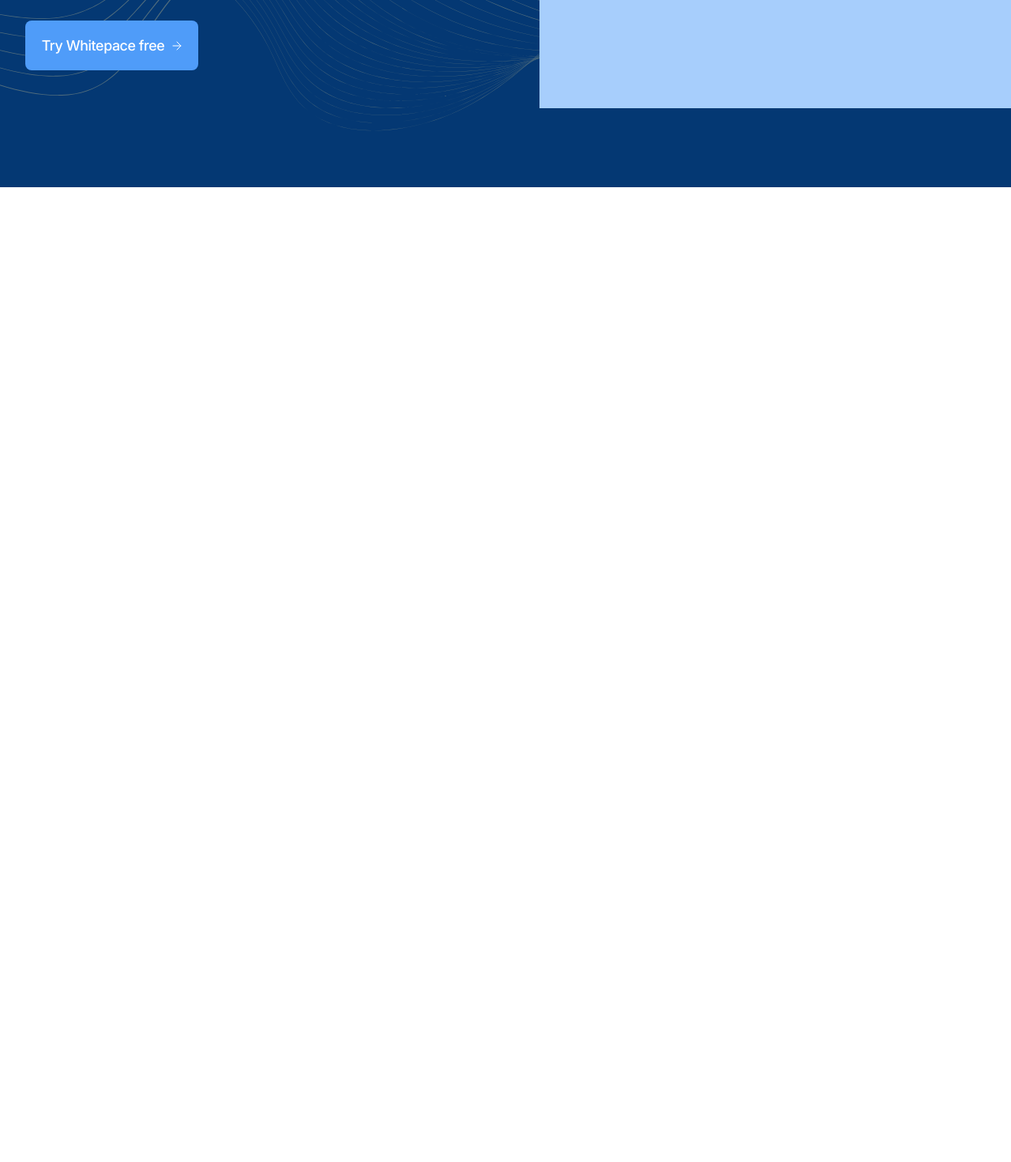
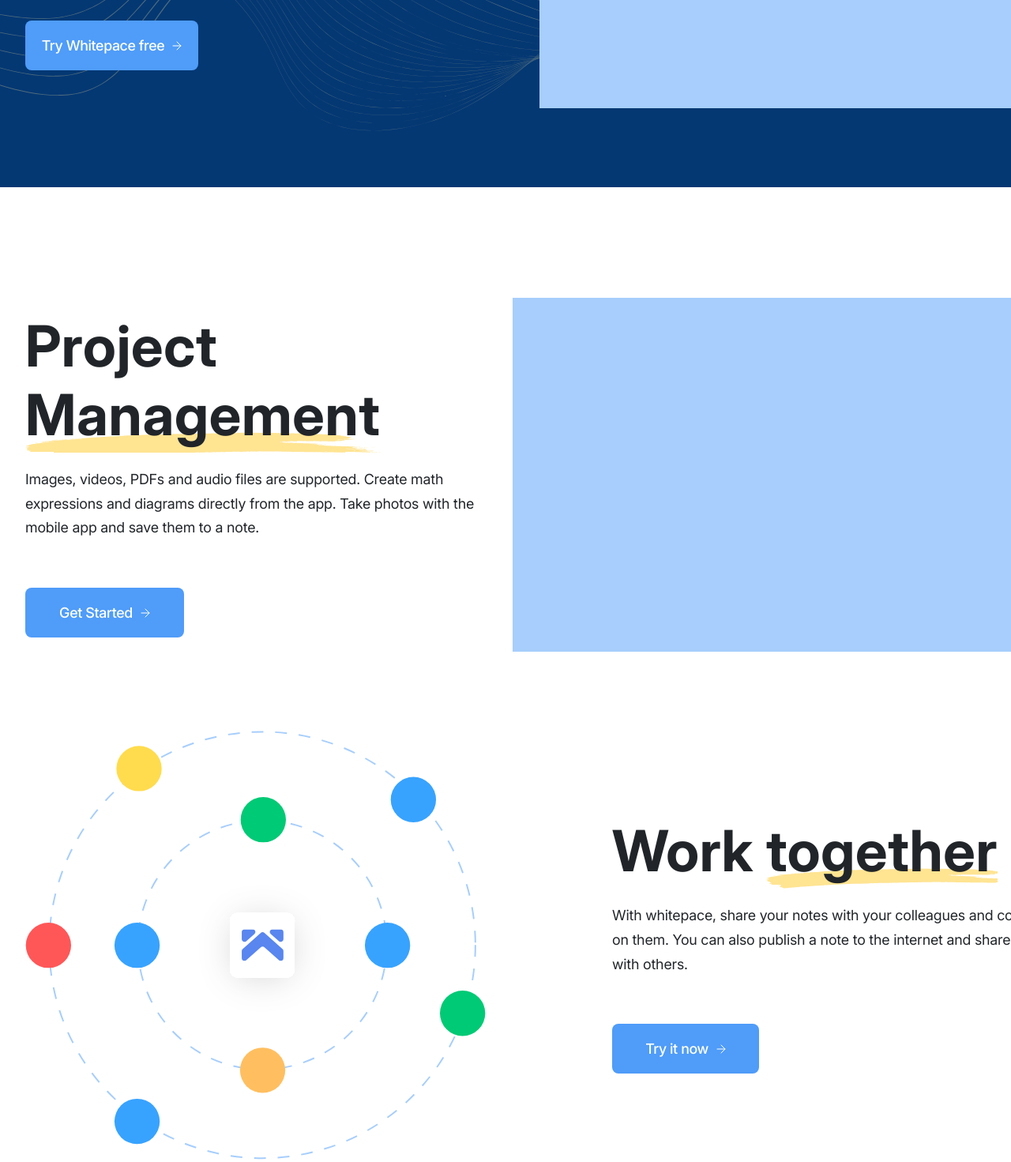
Before and after one commit to sealexe/white-pace, a plain HTML site: page index.html in a window 1280 px wide. Shown: the part 512-1983 px from the top of the page at 79% size. Before the commit the page ends 800 px from the top, so only its background shows below. Drawn offline with Linux system fonts and the light colour scheme.

Commit message:
сверстана вторая секция, остались вопросы по подчеркиванию:переиспользование класса, обрезается картинка

```diff
--- a/index.html
+++ b/index.html
@@ -43,7 +43,7 @@
         </nav>
         <nav class="header__menu-buttons">
           <button class="button header__menu-login-button">Login</button>
-          <button class="button header__menu-try-button">Try Whitepace free</button>
+          <button class="button button-decor header__menu-try-button">Try Whitepace free</button>
           </div>
         </nav>
       </div>
@@ -57,11 +57,44 @@
             that enables your teams to collaborate, plan, analyze
             and manage everyday tasks</p>
           </div>
-          <button type="button" class="button cover__try-button">Try Whitepace free</button>
+          <button type="button" class="button button-decor cover__try-button">Try Whitepace free</button>
         </div>
         <div class="image__workpiece"></div>
       </section>
-
+      <section class="preferences">
+        <article class="preferences__card-management">
+          <div class="preferences__card-management-description">
+            <h2 class="preferences__card-management-description-title">Project <span class="title-decor">Management</span></h2>
+            <div class="preferences__card-management-description-text">
+              <p>
+                Images, videos, PDFs and audio files are supported.
+                Create math expressions and diagrams directly from the app.
+                Take photos with the mobile app and save them to a note.
+              </p>
+            </div>
+            <button class="button button-decor preferences__card-management-description-button">Get Started</button>
+          </div>
+          <div class="preferences__card-image-workpiece"></div>
+        </article>
+        <article class="preferences__card-work">
+          <div class="preferences__card-work-image-container">
+            <img
+            class="preferences__card-work-image"
+            src="./images/worktogether.svg"
+            alt="Рисунок-схема совместной работы">
+          </div>
+          <div class="preferences__card-work-description">
+            <h2 class="preferences__card-work-description-title">Work <span class="title-decor">together</span></h2>
+            <div class="preferences__card-work-description-text">
+              <p>
+                With whitepace, share your notes with your colleagues and collaborate on them.
+                You can also publish a note to the internet and share the URL with others.
+              </p>
+            </div>
+            <button class="button button-decor preferences__card-work-button">Try it now</button>
+          </div>
+        </article>
+      </section>
     </main>
 </body>
 </html>
--- a/styles/style.css
+++ b/styles/style.css
@@ -59,6 +59,24 @@
   border: none;
 }
 
+.button-decor {
+  background-color: #4f9cf9;
+  border-radius: 8px;
+  font-style: normal;
+  font-weight: 500;
+  font-size: 18px;
+  line-height: 1.3;
+  letter-spacing: -0.02em;
+  color: #fff;
+}
+
+.button-decor::after {
+  content: url(../images/arrow.svg);
+  margin-inline-start: 10px;
+  width: 10px;
+  height: 10px;
+}
+
 .header__menu-buttons {
   display: flex;
   gap: 24px;
@@ -92,13 +110,6 @@
   line-height: 128%;
   letter-spacing: -0.02em;
   color: #fff;
-}
-
-.header__menu-try-button::after {
-  content: url(../images/arrow.svg);
-  margin-inline-start: 10px;
-  width: 10px;
-  height: 10px;
 }
 
 .cover {
@@ -164,9 +175,128 @@
   border-radius: 8px;
 }
 
-.cover__try-button::after {
-  content: url(../images/arrow.svg);
-  margin-inline-start: 10px;
-  width: 10px;
-  height: 10px;
+
+.preferences {
+  display: flex;
+  flex-direction: column;
+  justify-content: space-between;
+  padding: 140px 32px;
+  gap: 100px;
 }
+
+.preferences__card-management {
+  display: grid;
+  grid-template-columns: 1fr 719px;
+}
+
+.preferences__card-management-description {
+  align-self: center;
+}
+
+.preferences__card-management-description-title {
+  font-style: normal;
+  font-weight: 700;
+  font-size: 72px;
+  line-height: 1.2;
+  letter-spacing: 0.01em;
+  color: #212529;
+  position: relative;
+  z-index: 0;
+}
+
+/* .preferences__card-management-description-title::after {
+  content: url(../images/underline.svg);
+  width: 484.21px;
+  height: 36.75px;
+  display: block;
+  rotate: 0.15deg;
+  position: absolute;
+  z-index: -1;
+  left: 0;
+  bottom: 18px;
+} */
+
+.preferences__card-management-description-text {
+  font-style: normal;
+  font-weight: 400;
+  font-size: 18px;
+  line-height: 1.7;
+  letter-spacing: -0.01em;
+  color: #212529;
+  margin-block-start: 24px;
+}
+
+.preferences__card-management-description-button {
+  width: 201px;
+  height: 63px;
+  margin-block-start: 60px;
+}
+
+.preferences__card-image-workpiece {
+  height: 448px;
+  background-color: #a7cefc;
+}
+
+.preferences__card-work {
+  display: grid;
+  grid-template-columns: 583px 1fr;
+  gap: 160px;
+}
+
+.preferences__card-work-image-container {
+  height: 542.76px;
+}
+
+.preferences__card-work-image {
+  height: 100%;
+}
+
+.preferences__card-work-description {
+  align-self: center;
+}
+
+.preferences__card-work-description-title {
+  font-style: normal;
+  font-weight: 700;
+  font-size: 72px;
+  line-height: 1.2;
+  letter-spacing: 0.01em;
+  color: #212529;
+}
+
+.title-decor {
+  display: inline-block;
+  position: relative;
+}
+
+.title-decor::after {
+  content: '';
+  rotate: 0.15deg;
+  position: absolute;
+  background-image: url(../images/underline.svg);
+  background-size: cover;
+  background-repeat: no-repeat;
+  z-index: -1;
+  width: 100%;
+  display: block;
+  height: 25.55px;
+  left: 0;
+  right: 0;
+  bottom: -4px;
+}
+
+.preferences__card-work-description-text {
+  margin-block-start: 24px;
+  font-style: normal;
+  font-weight: 400;
+  font-size: 18px;
+  line-height: 1.7;
+  letter-spacing: -0.01em;
+  color: #212529;
+}
+
+.preferences__card-work-button {
+  min-width: 186px;
+  min-height: 63px;
+  margin-block-start: 60px;
+}
```
